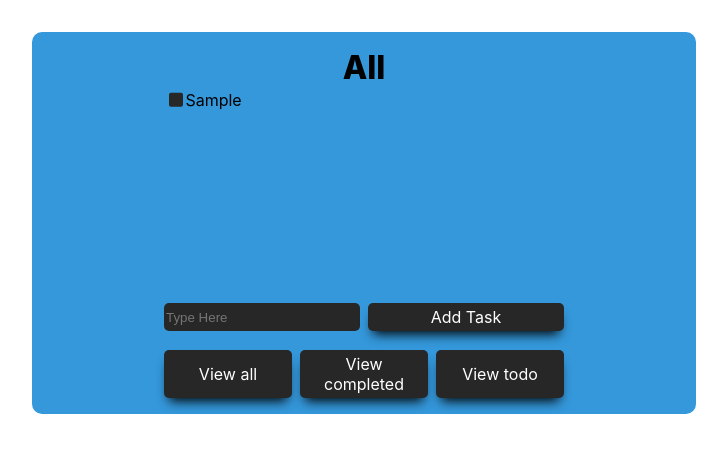
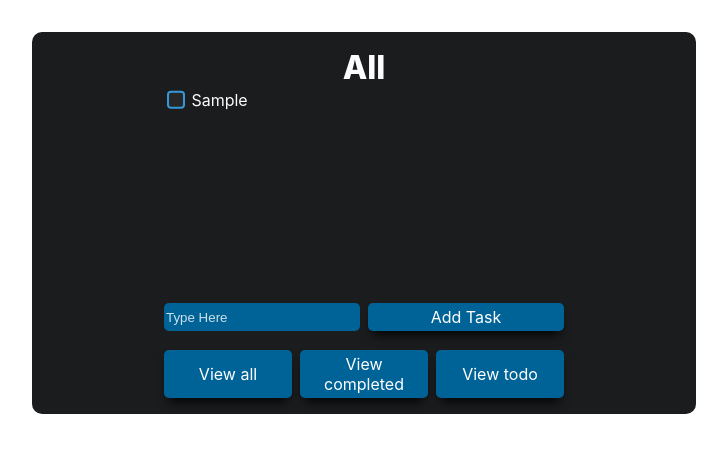
Before and after one commit to gustavofmota/to-do-list, a React (Create React App) app: page / in a window 1280 px wide. Both pictures are taken after typing "Sample" into the empty fields and a click on the button "Add Task". Shown: the top 452 px of the page, without its empty margins (276-1003 px from the left). Built offline with nearby package versions, Linux system fonts and the light colour scheme.

Commit message:
CSS changes
- Updated styles with help of React Native Paper [theming tool](https://callstack.github.io/react-native-paper/docs/guides/theming/#creating-dynamic-theme-colors)

```diff
--- a/src/App.css
+++ b/src/App.css
@@ -3,7 +3,8 @@
 	flex-direction: column;
 	align-items: center;
 	justify-content: end;
-	background-color: #3498db;
+	background-color: rgb(26, 28, 30);
+	color: rgb(252, 252, 255);
 	height: 350px;
 	width: 600px;
 	padding: 16px 32px;
@@ -18,14 +19,13 @@
 
 ::-webkit-scrollbar-track {
 	border-radius: 8px;
-	background-color: rgb(39, 39, 39);
-	border: 1px solid rgb(39, 39, 39);
+	background-color: rgb(102, 90, 111);
+	border: 1px solid rgb(102, 90, 111);
 }
 
 ::-webkit-scrollbar-thumb {
 	border-radius: 8px;
-	background: rgb(52, 152, 219);
-	background: rgba(231, 231, 231, 1);
+	background: rgb(255, 255, 255);
 }
 
 button {
@@ -67,13 +67,13 @@ button {
 	padding: 4px;
 	border-radius: 5px;
 	color: white;
-	background-color: rgb(39, 39, 39);
+	background-color: rgb(0, 99, 151);
 	box-shadow: 0px 8px 12px -5px black;
 	width: 100%;
 }
 
 button:hover {
-	background-color: rgb(215, 215, 215);
+	background-color: rgb(146, 204, 255);
 	box-shadow: 0px 8px 12px -5px black;
 	color: black;
 	cursor: pointer;
@@ -99,8 +99,12 @@ button:hover {
 	border-radius: 5px;
 	border: transparent;
 	color: white;
-	background-color: rgb(39, 39, 39);
+	background-color: rgb(0, 99, 151);
 	width: 100%;
+}
+
+#form .form-input input::placeholder{
+	color: rgba(255, 255, 255, 0.8);
 }
 
 .view-types {
@@ -131,6 +135,14 @@ table tbody tr .task {
 	display: flex;
 	flex-direction: row;
 	align-items: baseline;
+	transition-property: padding-left, opacity;
+	transition-duration: 0.5s;
+	transition-timing-function: ease-in-out;
+}
+
+
+table tbody tr .task.completed {
+	opacity: 0.5;
 }
 
 table tbody tr .task input {
@@ -148,6 +160,10 @@ table tbody tr .task input {
 	place-content: center;
 }
 
+table tbody tr .task label {
+	padding-left: 6px;
+}
+
 input[type='checkbox']::before {
 	content: '';
 	width: 0.65em;
--- a/src/App.js
+++ b/src/App.js
@@ -2,15 +2,14 @@ import './App.css'
 import TodoListTable from './components/Table-list.js'
 import Form from './components/Form.js'
 import WarningPopUp from './components/WarningPopUp.js'
-import React, { useCallback, useEffect, useState } from 'react'
+import React, { useCallback, useState } from 'react'
 
 function App() {
-	const [viewState, setViewState] = useState(0) //this will alternate the view 0=all, 1=completed, 2=todo
+	const [viewState, setViewState] = useState('0') //this will alternate the view 0=all, 1=completed, 2=todo
 	const [values, setValues] = useState([]) //this will save the values and update the state of each task
 	const [idCounter, setIdCounter] = useState(0) //this will always generate a unique id for each task
 	const [popUpDisplayState, setPopUpDisplayState] = useState('')
 	const viewsType = ['All', 'Completed', 'To-Do']
-
 
 	const [popupMessage, setPopupMessage] = useState(null)
 
--- a/src/components/Form.js
+++ b/src/components/Form.js
@@ -5,7 +5,7 @@ const Form = ({ handleSetViewState, handleAddTask, showPopup }) => {
 	const verifyForm = () => {
 		if (document.getElementById('newTask').value)
 			handleAddTask(document.getElementById('newTask'))
-		else showPopup('Invalid input. Please enter a task name')
+		else showPopup('Invalid input. Please enter a task name!')
 	}
 
 	const onKeyDown = (e) => {
--- a/src/components/Table-list.js
+++ b/src/components/Table-list.js
@@ -20,7 +20,19 @@ const TodoListTable = ({ data, viewState, handleCheckBoxChange }) => {
 				{whatViewState().map((item) => (
 					<tr key={item.id}>
 						<td>
-							<div className='task'>
+							<div
+								className={`task ${
+									item.isCompleted && viewState === '0'
+										? 'completed'
+										: ''
+								}`}
+								style={{
+									paddingLeft:
+										item.isCompleted && viewState == '0'
+											? '16px'
+											: '0px',
+								}}
+							>
 								<input
 									type='checkbox'
 									onChange={() =>
--- a/src/components/WarningPopUp.css
+++ b/src/components/WarningPopUp.css
@@ -1,11 +1,11 @@
 .WarningPopUp{
-    background: rgba(255, 235, 59, 0.9);
+    background: rgb(255, 223, 160);
     position: absolute;
     width: 290px;
     top: 40px;
     border-radius: 10px;
     padding: 6px 12px;
-    color: black;
+    color: rgb(38, 26, 0);
     opacity: 0;
     transform: translateY(-100px);
     transition: opacity 0.5s, transform 0.5s;
@@ -38,4 +38,5 @@
 
 .WarningPopUp-content .closing-X{
     text-align: right;
+    cursor: pointer;
 }
```
